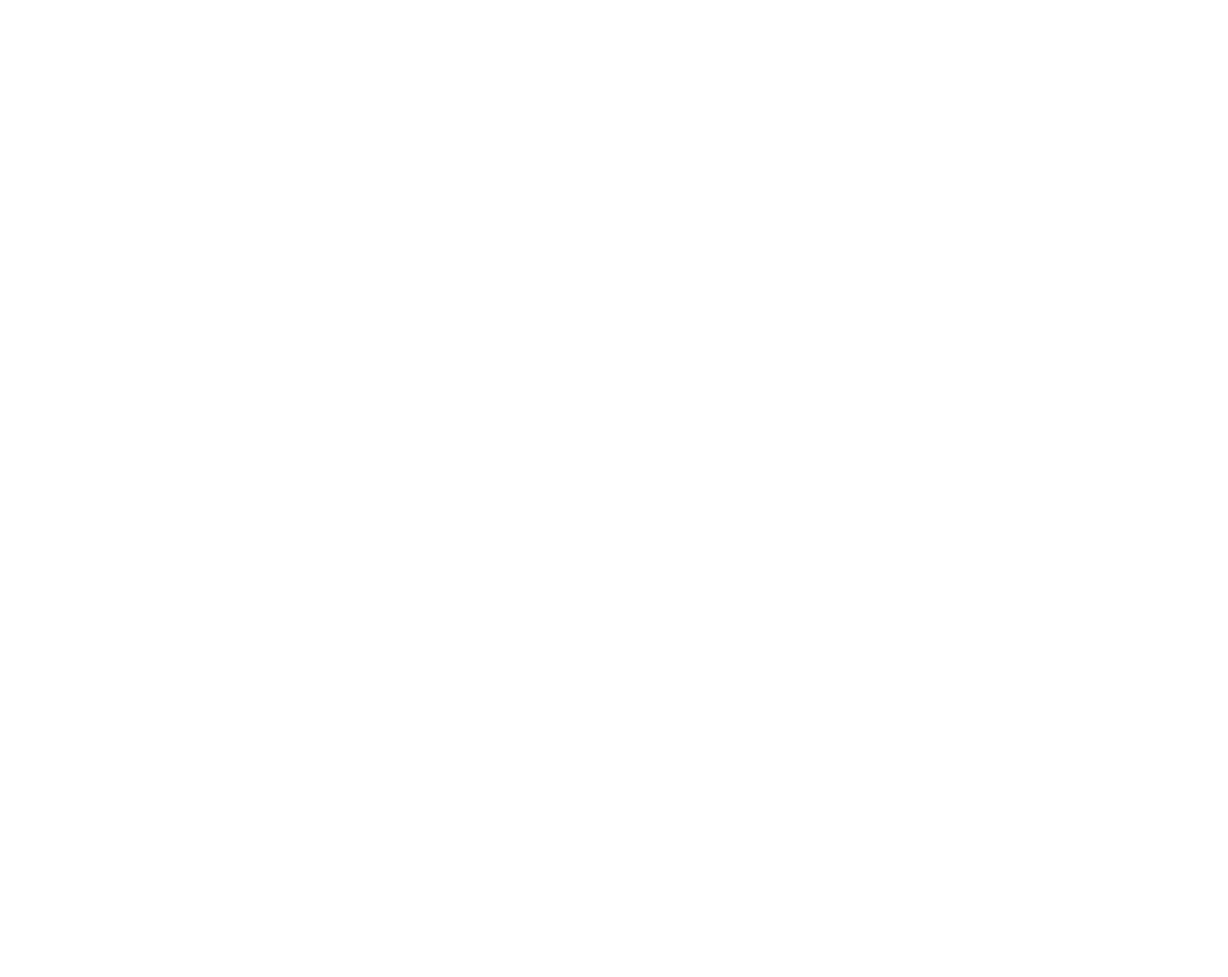
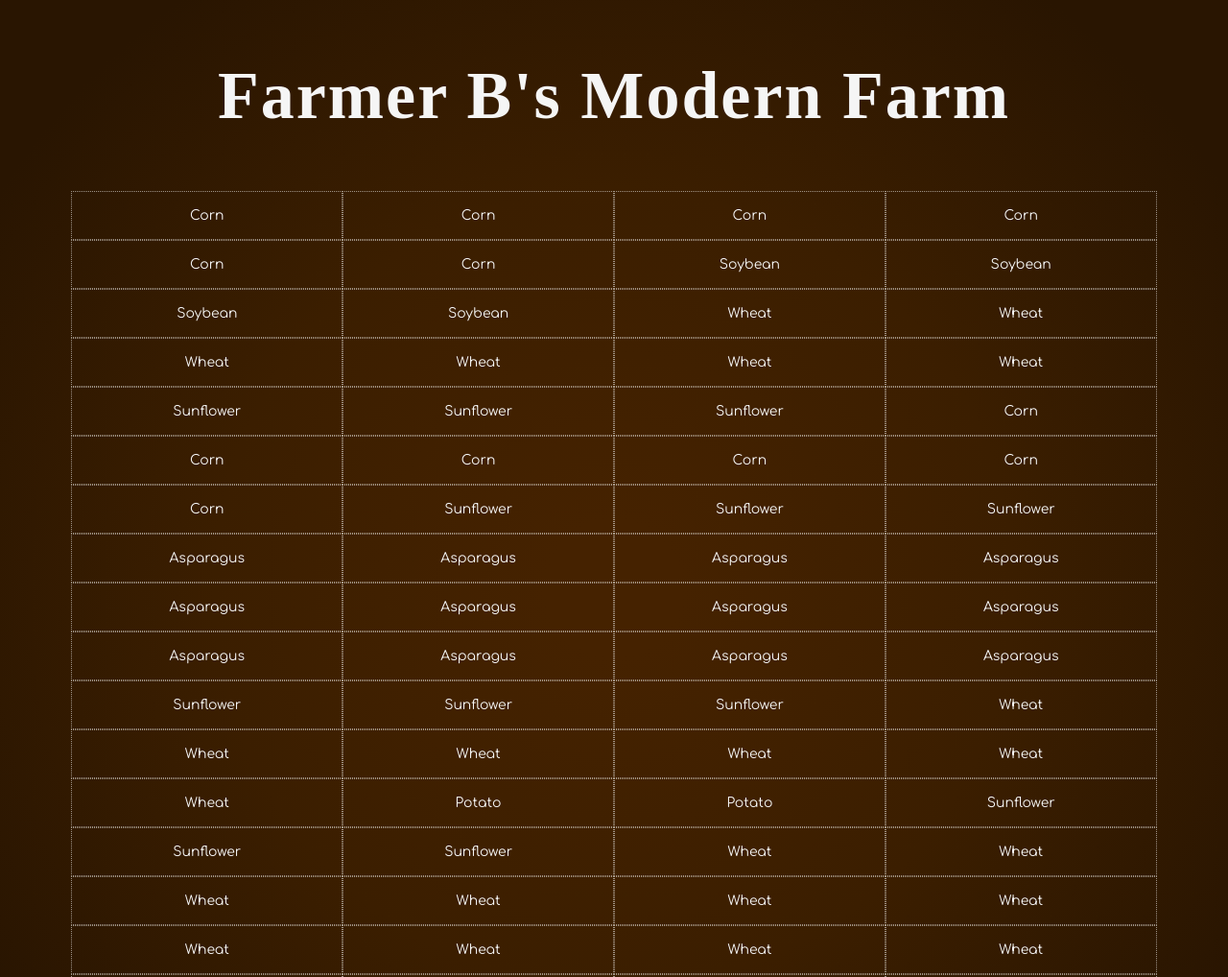
Before and after one commit to bpotts11/modern-farm, a website with bundled scripts: page src/index.html in a window 1280 px wide. Shown: the top 1018 px of the page at 96% size. Before the commit the page ends 800 px from the top, so only its background shows below. Built offline with nearby package versions, Linux system fonts and the light colour scheme; a web font is replaced by a local one.

Commit message:
rendered harvested crops to the dom all tests passed

```diff
--- a/src/index.html
+++ b/src/index.html
@@ -1,16 +1,19 @@
 <!doctype html>
 <html lang="en">
+
 <head>
     <meta charset="utf-8">
-        <title>Nashville Software School</title>
+    <title>Modern Farm</title>
     <link rel="stylesheet" href="./styles/main.css">
 </head>
 
 <body>
+    <h1>Farmer B's Modern Farm</h1>
     <main class="container">
-            <div class="messages"></div>
+        <div></div>
     </main>
 
     <script type="module" src="./scripts/main.js"></script>
 </body>
+
 </html>
--- /dev/null
+++ b/src/scripts/catalog.js
@@ -0,0 +1,16 @@
+// Define and export a Catalog function.
+// The Catalog function should accept the harvested food array as input.
+// The Catalog function should iterate the array of food objects.
+// As you iterate the array, the <main> element should have its inner HTML appended with an HTML representation of a food item. Use the following example for each food item. The example has Corn hard-coded. Yours should not. It should output the name property of the current food object.
+export const Catalog = (harvestFoodArray) => {
+    const contentElement = document.querySelector(".container")
+
+    harvestFoodArray.forEach((harvest) => {
+
+        contentElement.innerHTML += `
+        <section class="plant">
+            ${harvest.type}
+        </section>
+        `
+    })
+}
--- a/src/scripts/field.js
+++ b/src/scripts/field.js
@@ -1,7 +1,7 @@
 let field = []
 
 // adds each vegetable object/array to the field array
-export const addPlant = (seed) => {
+export const addPlants = (seed) => {
     if (Array.isArray(seed)) {
         seed.forEach(item => field.push(item));
     } else {
@@ -9,6 +9,6 @@ export const addPlant = (seed) => {
     }
 }
 
-export const usePlant = () => {
+export const usePlants = () => {
     return field.slice()
 }
--- a/src/scripts/main.js
+++ b/src/scripts/main.js
@@ -1,16 +1,22 @@
-import { usePlant } from "./field.js"
+import { Catalog } from "./catalog.js"
+import { usePlants } from "./field.js"
 import { harvestPlants } from "./harvester.js"
 import { createPlan } from "./plan.js"
 import { plantSeeds } from "./tractor.js"
 
 //random 3x6 array of plant plan
 const yearlyPlan = createPlan()
-console.table(yearlyPlan)
+// console.table(yearlyPlan)
+
+//plant seeds w the plan created above
+//returning an array of individual plants
+plantSeeds(yearlyPlan)
+let plantedSeeds = usePlants()
+// console.log('allPlants: ', allPlants);
+
+//create array with per #of objects of each plant
+let harvest = harvestPlants(plantedSeeds)
+// console.log('harvest: ', harvest);
 
 
-const allPlants = plantSeeds(yearlyPlan)
-console.log('allPlants: ', allPlants);
-
-
-let harvest = harvestPlants(allPlants)
-console.log('harvest: ', harvest);
+Catalog(harvest)
--- a/src/scripts/tractor.js
+++ b/src/scripts/tractor.js
@@ -1,4 +1,4 @@
-import { addPlant, usePlant } from "./field.js"
+import { addPlants, usePlants } from "./field.js"
 import { createAsparagus } from "./seeds/asparagus.js"
 import { createCorn } from "./seeds/corn.js"
 import { createPotato } from "./seeds/potato.js"
@@ -14,24 +14,24 @@ export const plantSeeds = (plan) => {
     plan.forEach(row => {
         row.forEach(plant => {
             if (plant === "Asparagus") {
-                addPlant(createAsparagus())
+                addPlants(createAsparagus())
             }
             else if (plant === "Corn") {
-                addPlant(createCorn())
+                addPlants(createCorn())
             }
             else if (plant === "Potato") {
-                addPlant(createPotato())
+                addPlants(createPotato())
             }
             else if (plant === "Soybean") {
-                addPlant(createSoybean())
+                addPlants(createSoybean())
             }
             else if (plant === "Sunflower") {
-                addPlant(createSunflower())
+                addPlants(createSunflower())
             }
             else if (plant === "Wheat") {
-                addPlant(createWheat())
+                addPlants(createWheat())
             }
         })
     })
-    return usePlant()
+    return usePlants()
 }
--- a/src/styles/main.css
+++ b/src/styles/main.css
@@ -7,7 +7,7 @@ button,
 input,
 select,
 textarea {
-	color: #404040;
+	color: whitesmoke;
 	font-family: "Comfortaa", Arial, sans-serif;
 	font-size: 14px;
 	line-height: 1.5;
@@ -33,3 +33,29 @@ h1,h2,h3,h4,h5,h6 {
 .red {
     background-color: darksalmon;
 }
+
+.container {
+    display: flex;
+    flex-wrap: wrap;
+    justify-content: center;
+    justify-items: stretch;
+}
+
+.plant {
+    border: 1px dotted rgba(255, 255, 255, 0.536);
+    display: block;
+    padding: 1em;
+    width: 20%;
+    height: auto;
+    text-align: center;
+}
+
+body {
+    background: rgb(69,34,0);
+    background: radial-gradient(circle, rgba(69,34,0,1) 8%, rgba(59,30,0,1) 47%, rgba(41,21,1,1) 86%);
+}
+
+h1 {
+    text-align: center;
+    font-size: 70px;
+}
```
Also changed, not shown: 1 other file. Lines whose indentation alone changed are shown as unchanged.
